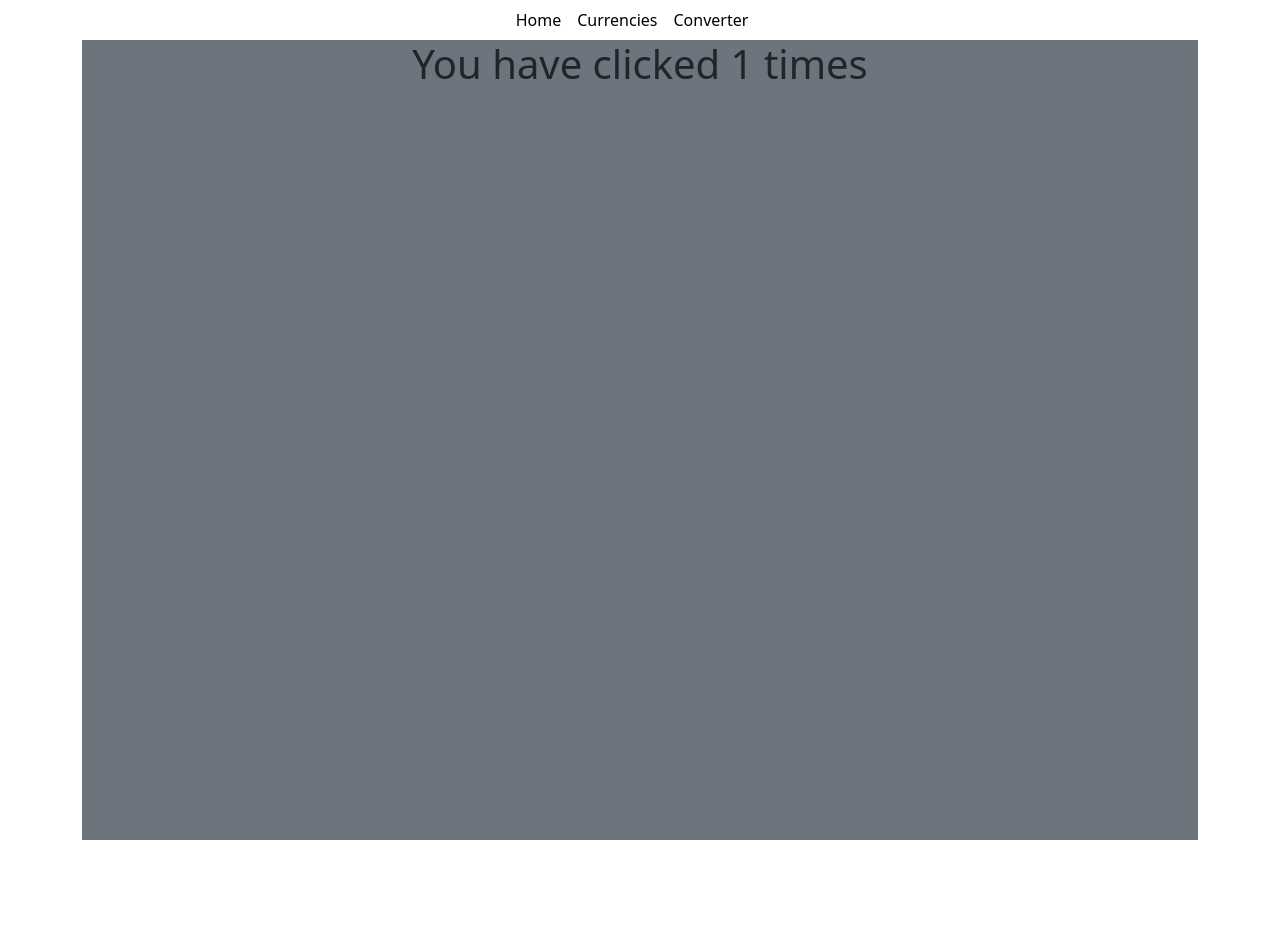
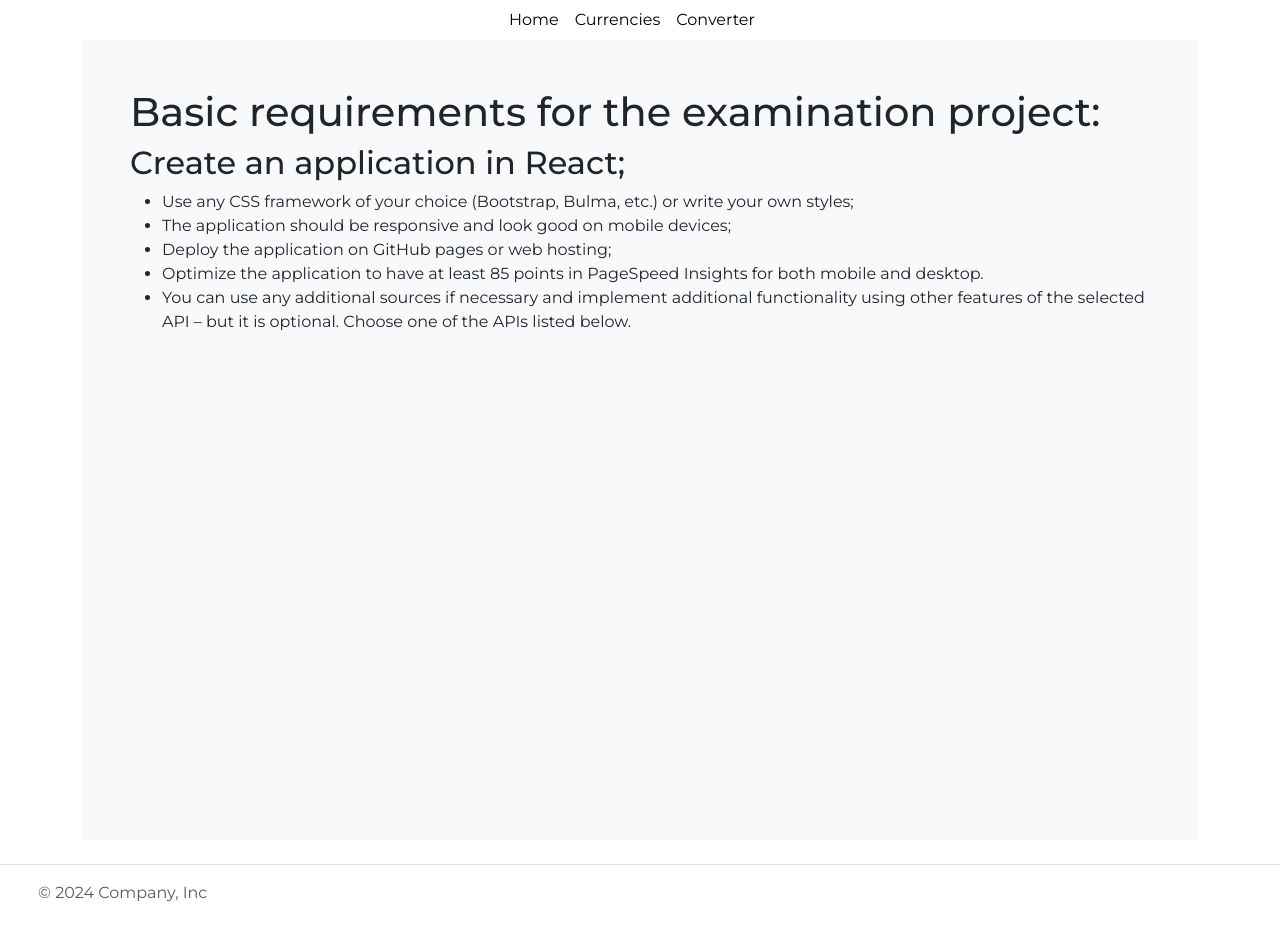
Before and after one commit to gigg88/responsive_website_with_js_beetroot_project3, a React (Create React App) app in the folder react-project-3/: page / in a window 1280 px wide. Shown: the top 940 px of the page. Before the commit the page ends 840 px from the top, so only its background shows below. Built offline with nearby package versions, Linux system fonts and the light colour scheme.

Commit message:
change designs

```diff
--- a/react-project-3/src/index.css
+++ b/react-project-3/src/index.css
@@ -5,6 +5,8 @@ body {
     sans-serif;
   -webkit-font-smoothing: antialiased;
   -moz-osx-font-smoothing: grayscale;
+
+  --bs-body-font-family: 'Montserrat', sans-serif;
 }
 
 code {
--- a/react-project-3/src/layouts/Default.js
+++ b/react-project-3/src/layouts/Default.js
@@ -1,13 +1,15 @@
 import { Outlet } from "react-router-dom";
 import Header from "../pages/Header";
+import Footer from "../pages/Footer"
 
 export default function Default(){
     return(
         <>
         <Header/>
-        <div className ="container">
+            <div className ="container">
             <Outlet/>
         </div>
+        <Footer/>
         </>
     )
 }
--- a/react-project-3/src/pages/Converter.js
+++ b/react-project-3/src/pages/Converter.js
@@ -17,7 +17,8 @@ export default function Converter() {
   const [options, setOptions] = useState([]);
 
   const convert = () => {
-    setConvertedAmount(amount * currencyInfo[to.toUpperCase()])
+    const convertedAmount = amount * currencyInfo[to.toUpperCase()];
+    setConvertedAmount(convertedAmount.toFixed(2));
   }
 
   const getPageloadData = (currency = from) => {
@@ -42,7 +43,7 @@ export default function Converter() {
         }}>
           <div className="mb-3">
             <InputBox
-              label="from"
+              label="FROM"
               amount={amount}
               currencyOptions={options}
               onCurrencyChange={(currency) => {
@@ -55,15 +56,10 @@ export default function Converter() {
               selectedCurrency={from}
             />
           </div>
-          <div className="position-relative w-100 mb-3">
-            <button
-              className="btn btn-primary position-absolute top-50 left-50 translate-middle border-0 rounded-pill">
-              Swap
-            </button>
-          </div>
-          <div className="mb-3">
+
+          <div className="mb-3 mt-5">
             <InputBox
-              label="to"
+              label="TO"
               currencyOptions={options}
               amount={convertedAmount}
               onCurrencyChange={(currency) => setTo(currency)}
@@ -73,7 +69,7 @@ export default function Converter() {
           </div>
           <button
             type="submit"
-            className="btn btn-primary w-100 rounded-lg"
+            className="btn btn-dark w-100 rounded-lg"
           >
             Convert {from.toUpperCase()} to {to.toUpperCase()}
           </button>
--- a/react-project-3/src/pages/CurrencyCard.js
+++ b/react-project-3/src/pages/CurrencyCard.js
@@ -3,14 +3,12 @@ import '../scss/CurrencyCard.scss';
 export default function CurrencyCard({ currencyName , exRate }) {
     return (
 
-          <div className="containe">
+          <div className="container">
             <div className="card">
               <div className="card-body">
                 <h5 className="card-title">{currencyName}</h5>
                 <p className="card-text">Exchange Rate: {(exRate[currencyName]).toFixed(2)}</p>
-                <a href="#" className="btn btn-primary">
-                  More Info
-                </a>
+
               </div>
             </div>
           </div>
--- a/react-project-3/src/pages/Home.js
+++ b/react-project-3/src/pages/Home.js
@@ -1,12 +1,18 @@
-import { useState } from 'react';
+import '../scss/main.scss';
 
 export default function Home () {
 
-    const [counter, setCounter] = useState(1);
-
-    return (
-        <div className = "alpha">
-            <h1>You have clicked {counter} times</h1>
+   return (
+        <div className = "alpha bg-light pt-5 p-5">
+            <h1 className="">Basic requirements for the examination project:</h1>
+            <h2>Create an application in React;</h2>
+            <ul className=''>
+                <li>Use any CSS framework of your choice (Bootstrap, Bulma, etc.) or write your own styles;</li>
+                <li>The application should be responsive and look good on mobile devices; </li>
+                <li>Deploy the application on GitHub pages or web hosting;</li>
+                <li>Optimize the application to have at least 85 points in PageSpeed Insights for both mobile and desktop.</li>
+                <li>You can use any additional sources if necessary and implement additional functionality using other features of the selected API – but it is optional. Choose one of the APIs listed below.</li>
+            </ul>
         </div>
     )
 }
--- a/react-project-3/src/pages/InputBox.js
+++ b/react-project-3/src/pages/InputBox.js
@@ -16,7 +16,7 @@ function InputBox({
   return (
     <div className={`bg-white p-3 rounded-lg text-sm flex ${className}`}>
       <div className="w-50">
-        <label htmlFor={id} className="form-label text-black mb-2">
+        <label htmlFor={id} className="form-label text-black mb-2 font-weight-bolder">
           {label}
         </label>
         <input
@@ -29,7 +29,7 @@ function InputBox({
           onChange={(e) => onAmountChange(Number(e.target.value))}
         />
       </div>
-      <div className="w-50 d-flex justify-content-end">
+      <div className="w-50 mt-5 d-flex justify-content-end">
         <p className="text-black mb-2 w-100">Currency Type</p>
         <select
           className="form-select rounded-lg px-1 py-1 bg-gray-100 cursor-pointer outline-none"
--- a/react-project-3/src/scss/main.scss
+++ b/react-project-3/src/scss/main.scss
@@ -5,12 +5,21 @@
 @import "bootstrap/scss/mixins";
 @import "bootstrap/scss/utilities";
 
+@import url('https://fonts.googleapis.com/css2?family=Montserrat:ital,wght@0,100..900;1,100..900&display=swap');
+
+
 
 .alpha {
-     background-color: $gray-600;
+     text-align: left;
      height: 100vh;
 }
 .beta {
     color: $yellow-300;
     background-color: $indigo-900;
   }
+
+
+  .home_list {
+     margin-top:20px;
+
+  }
```
